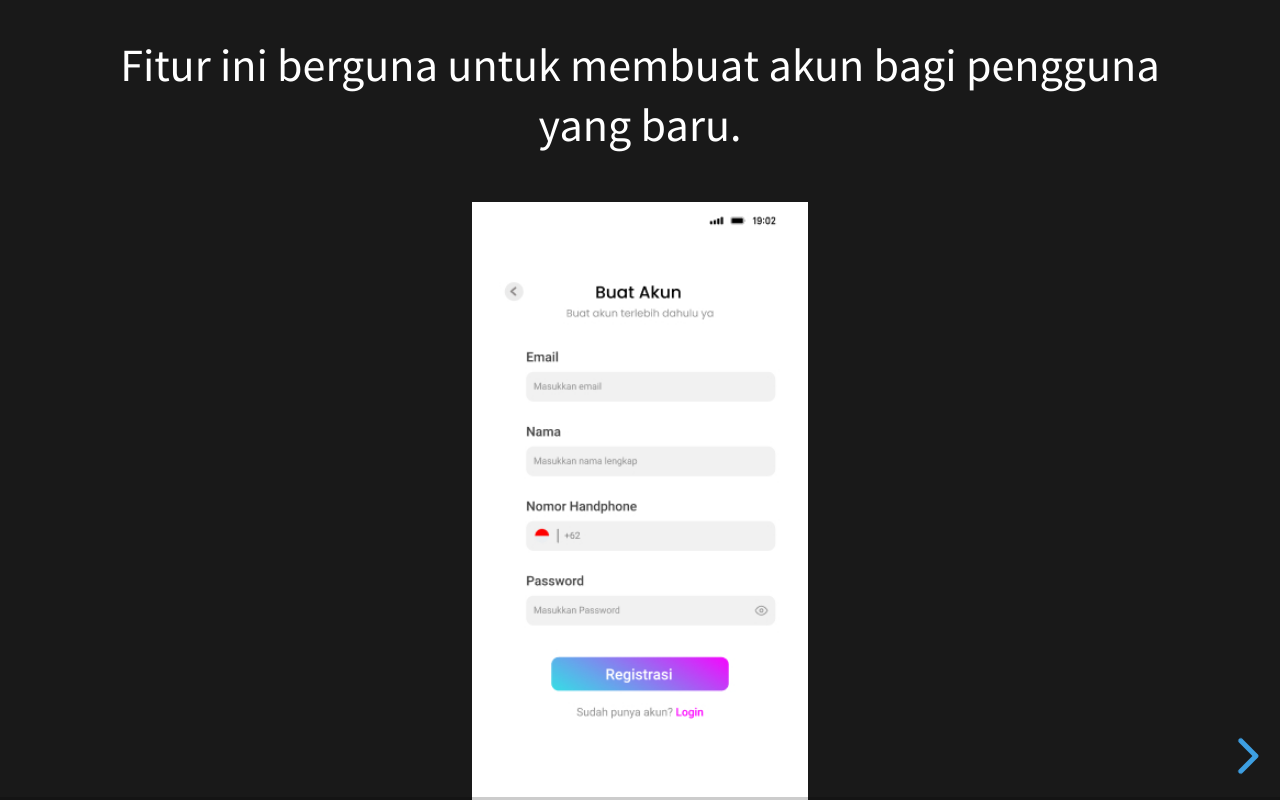
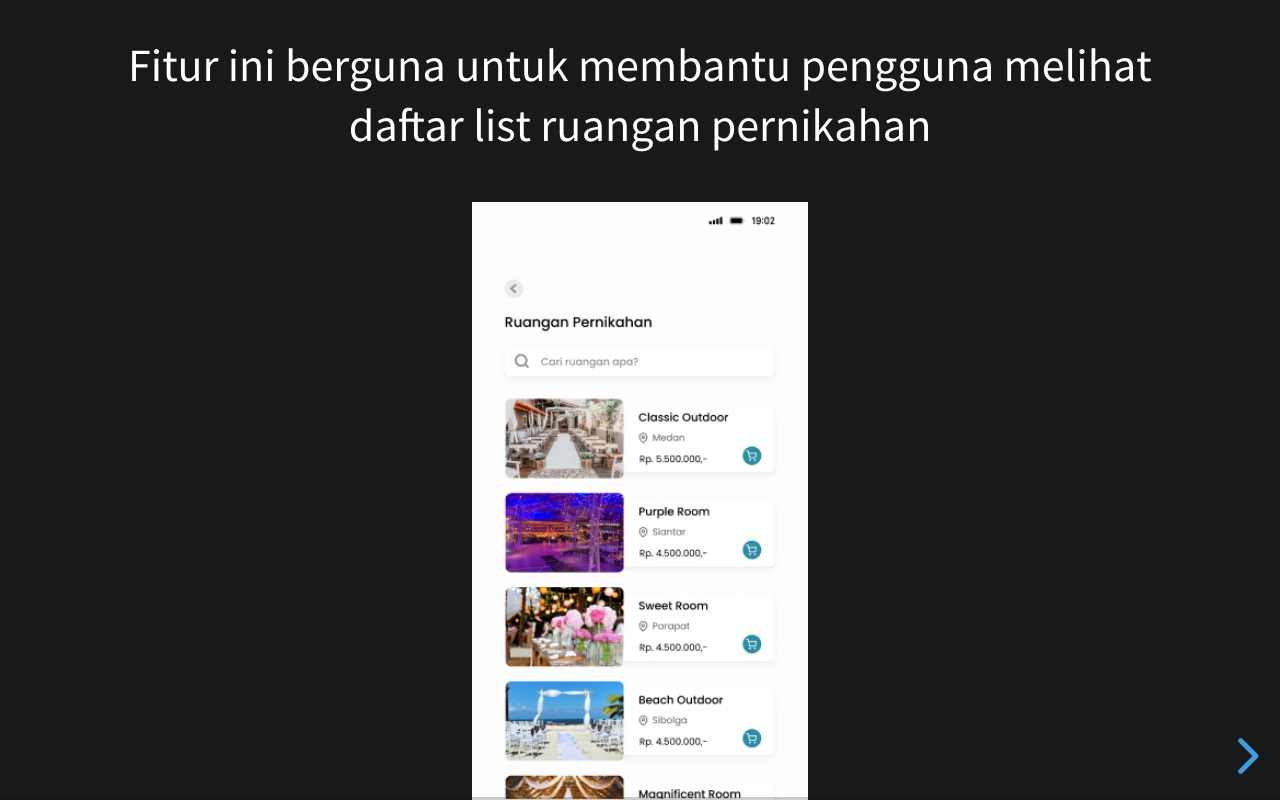
Before and after one commit to hizto6/BKS_SCB_2021, a website: page reveal.js-master/index.html in a window 1280 px wide. Drawn offline with Linux system fonts and the light colour scheme.

Commit message:
Memasukkan Desain Fitur List Ruangan Pernikahan dan Penjelasannya

```diff
--- a/reveal.js-master/index.html
+++ b/reveal.js-master/index.html
@@ -16,6 +16,10 @@
 	<body>
 		<div class="reveal">
 			<div class="slides">
+				<section>
+					<p>Fitur ini berguna untuk membantu pengguna melihat daftar list ruangan pernikahan</p>
+					<img src="Dekor.jpg" alt="">
+				</section>
 				<section>
 					<p>Fitur ini berguna untuk membuat akun bagi pengguna yang baru.</p>
 					<img src="Registrasi.jpg" alt="">
```
Also changed, not shown: reveal.js-master/Dekor.jpg (added).
